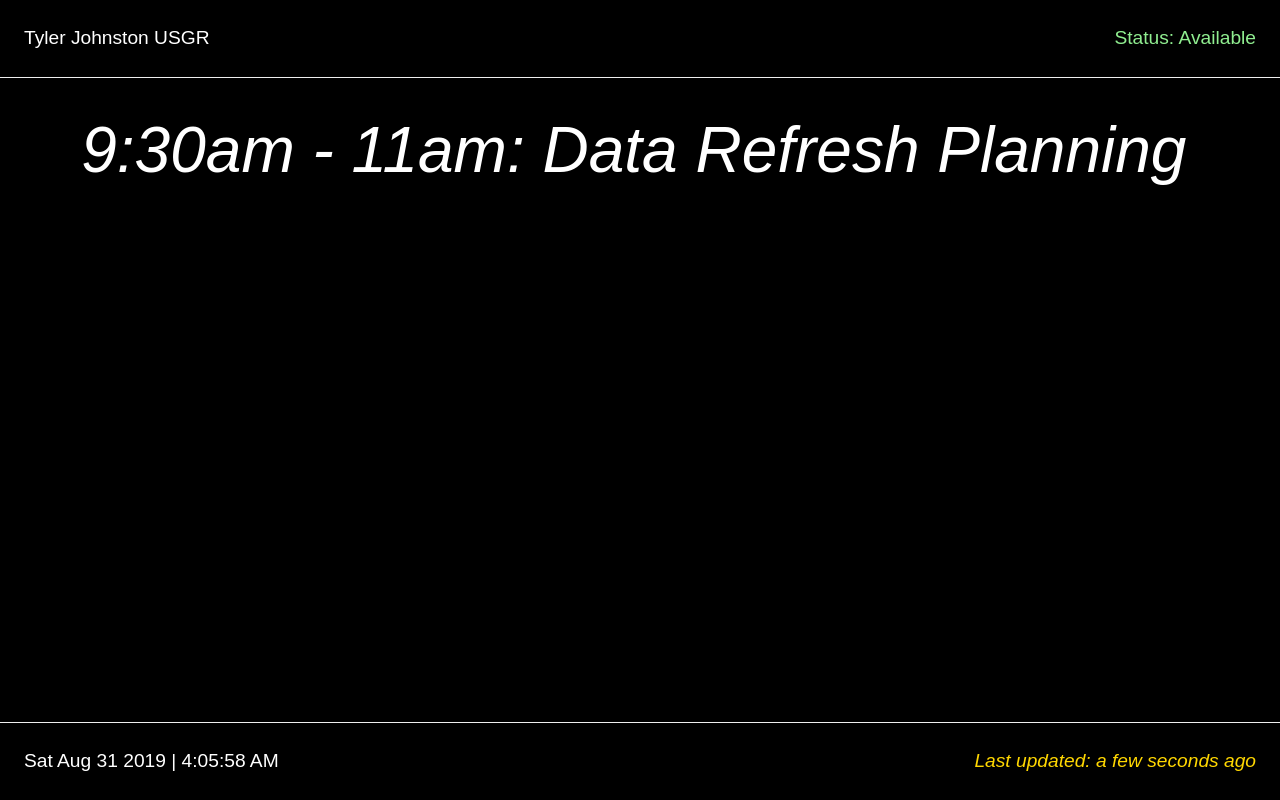
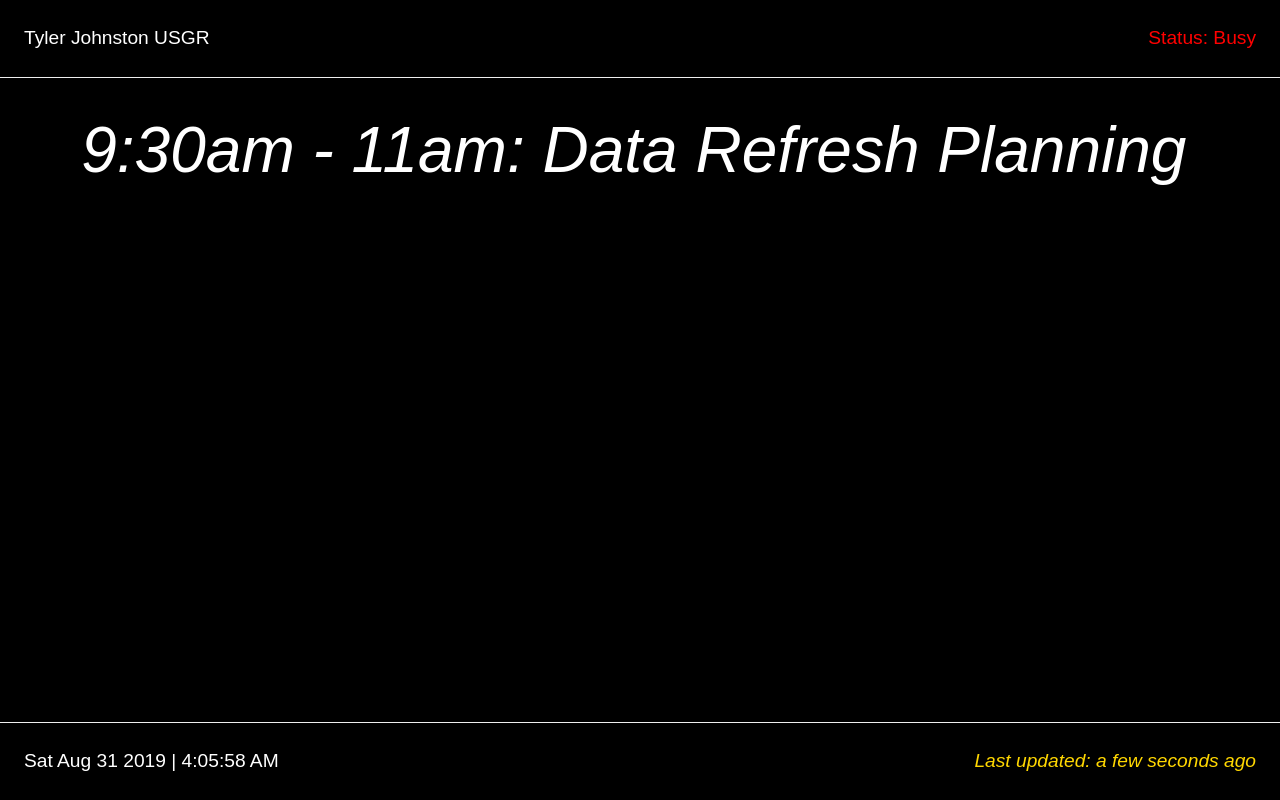
Before and after one commit to tgj/thecodedream, an Angular app: page / in a window 1280 px wide. Built offline with nearby package versions, Linux system fonts and the light colour scheme; a web font is replaced by a local one.

Commit message:
Update board

```diff
--- a/src/app/app.component.html
+++ b/src/app/app.component.html
@@ -4,7 +4,7 @@
       {{ 'Tyler Johnston USGR' }}
     </div>
     <div class="status float-right">
-      Status: {{ 'Available' }}
+      Status: {{ 'Busy' }}
     </div>
   </div>
 </header>
--- a/src/app/app.component.scss
+++ b/src/app/app.component.scss
@@ -36,7 +36,7 @@ footer {
 }
 
 .status {
-  color: lightgreen;
+  color: red;
 }
 
 .last-updated {
```
